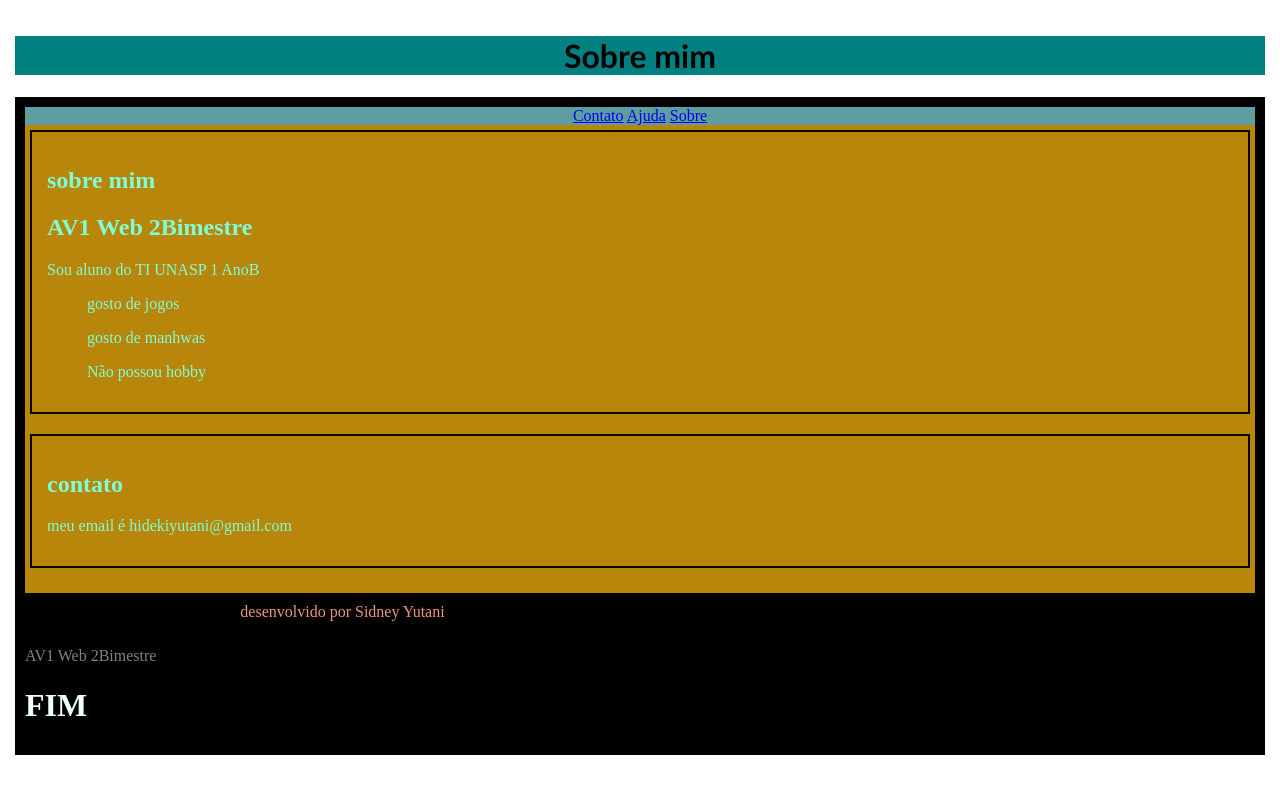
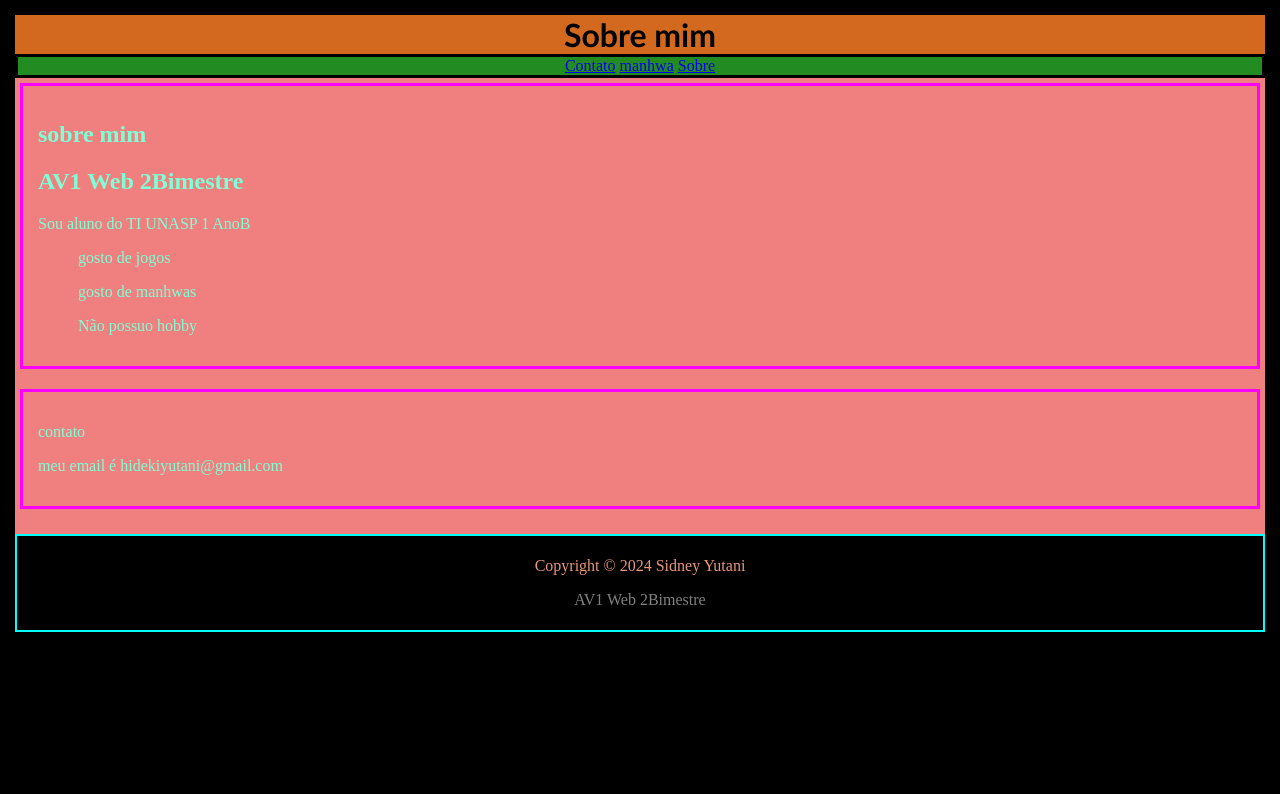
Before and after one commit to sidneyhideki-oss/AV1-Sidney-Yutani-2Bimestre, a plain HTML site: page index.html in a window 1280 px wide. Drawn offline with Linux system fonts and the light colour scheme.

Commit message:
av1-web-2bim

```diff
--- a/css/style.css
+++ b/css/style.css
@@ -2,25 +2,27 @@ body {
   font-family: "Times New Roman", Times, serif;
   margin: 10px;
   padding: 5px;
+  background-color: black;
 }
 .inicial {
   font-family: "Gill Sans", "Gill Sans MT", Calibri, "Trebuchet MS", sans-serif;
   color: black;
-  background-color: teal;
+  background-color: chocolate;
   text-align: center;
+  margin: 0px;
 }
 
 header {
   background-color: black;
-  color: azure;
-  padding: 10px;
+  color: coral;
+  padding: 3px;
   text-align: left;
 }
 nav {
   list-style-type: none;
   padding: 5px solid black;
   overflow: hidden;
-  background-color: cadetblue;
+  background-color: forestgreen;
   text-align: center;
 }
 nav li {
@@ -34,30 +36,24 @@ nav li {
   margin: 5px;
 }
 main {
-  background-color: darkgoldenrod;
+  background-color: lightcoral;
   padding: 5px;
 }
 section {
   margin-bottom: 20px;
   padding: 15px;
-  border: 2px solid black;
   color: aquamarine;
-}
+  border: 3px solid fuchsia;}
 
-.sobre {
-  color: black;
-  text-align: right;
-}
+
 footer {
   background-color: black;
   color: darksalmon;
   text-align: center;
-  padding: 10px;
-  width: 50%;
+  padding: 5px;
+  border: 2px solid cyan;
 }
 .AV1 {
   color: gray;
 }
-.END {
-  text-align: left;
-}
+;
--- a/index.html
+++ b/index.html
@@ -11,28 +11,29 @@
     <header>
       <nav>
         <a href="#contato">Contato</a>
-        <a href="#ajuda">Ajuda</a>
+        <a href="manhwa.html">manhwa</a>
         <a href="#sobre">Sobre</a>
       </nav>
+    </header>
     <main>
-        <section id="sobre">
+      <section class="sobre">
         <h1>sobre mim</h1>
         <h2>AV1 Web 2Bimestre</h2>
         <p>Sou aluno do TI UNASP 1 AnoB</p>
         <ol>
           <p>gosto de jogos</p>
           <p>gosto de manhwas</p>
-            <p>Não possou hobby</p>
+          <p>Não possuo hobby</p>
         </ol>
       </section>
-        <section id="contato">
-          <h1 class="END">contato</h1>
+      <section>
+        <p>contato</p>
         <p>meu email é hidekiyutani@gmail.com</p>
       </section>
     </main>
-      <footer>desenvolvido por Sidney Yutani</footer>
+    <footer>
+      <p>Copyright © 2024 Sidney Yutani</p>
       <p class="AV1">AV1 Web 2Bimestre</p>
-      <h1>FIM</h1>
-    </header>
+    </footer>
   </body>
 </html>
```
Also changed, not shown: manhwa.html (added, +18 -0 lines). Lines whose indentation alone changed are shown as unchanged.
